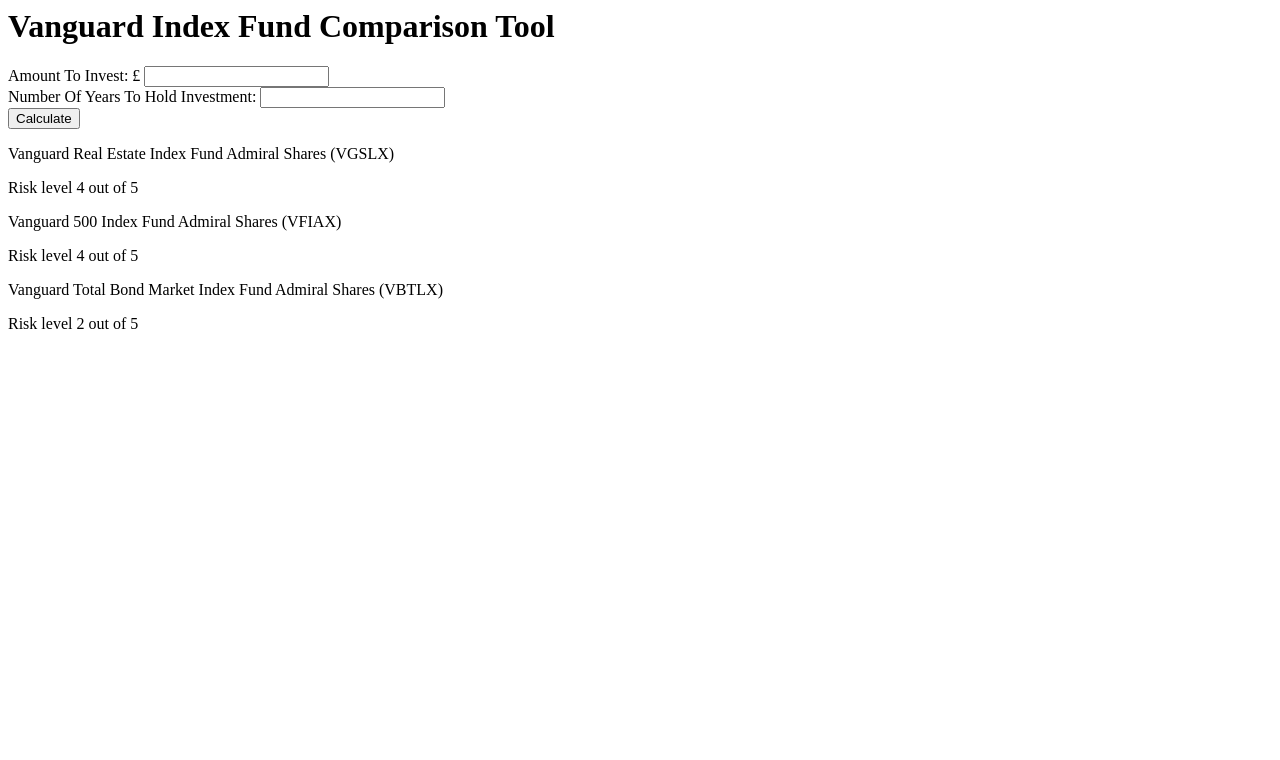
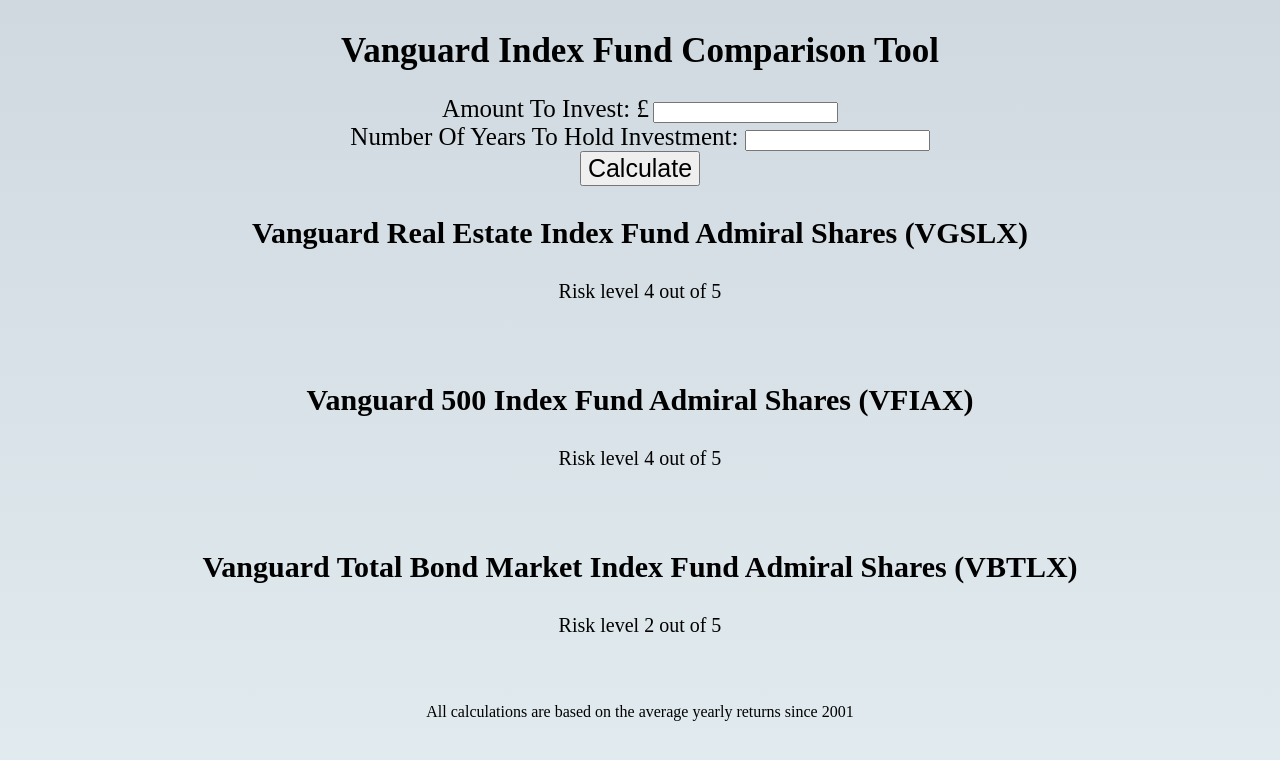
Before and after one commit to NGirn/Vanguard-IndexFund-Comparison-Tool, a plain HTML site: page index.html in a window 1280 px wide. Drawn offline with Linux system fonts and the light colour scheme.

Commit message:
Everything works. Basic css applied

```diff
--- a/app.js
+++ b/app.js
@@ -10,9 +10,12 @@ function calculate() {
   A = p * Math.pow(1 + r / (n * 100), n * t);
 
   // toFixed is used for rounding the amount with two decimal places.
-  result.innerHTML = "Total amount you will have after the investment period £" + A.toFixed(2);
+  result.innerHTML =
+    "Total amount you will have after the investment period £" + A.toFixed(2);
 
-  result.innerHTML += "<br>Total profit over the investment period £" + (A.toFixed(2) - p).toFixed(2);
+  result.innerHTML +=
+    "<br>Total profit over the investment period £" +
+    (A.toFixed(2) - p).toFixed(2);
 
   //VFIAX Calculation
   p = document.getElementById("p").value;
@@ -25,9 +28,13 @@ function calculate() {
   A = p * Math.pow(1 + r / (n * 100), n * t);
 
   // toFixed is used for rounding the amount with two decimal places.
-  result.innerHTML = "Total amount you will have after the investment period £" + A.toFixed(2);
+  result.innerHTML =
+    "Total estimated amount you will have after the investment period £" +
+    A.toFixed(2);
 
-  result.innerHTML += "<br>Total profit over the investment period £" + (A.toFixed(2) - p).toFixed(2);
+  result.innerHTML +=
+    "<br>Total estimated profit over the investment period £" +
+    (A.toFixed(2) - p).toFixed(2);
 
   //VBTLX Calculation
   p = document.getElementById("p").value;
@@ -40,9 +47,10 @@ function calculate() {
   A = p * Math.pow(1 + r / (n * 100), n * t);
 
   // toFixed is used for rounding the amount with two decimal places.
-  result.innerHTML = "Total amount you will have after the investment period £" + A.toFixed(2);
+  result.innerHTML =
+    "Total amount you will have after the investment period £" + A.toFixed(2);
 
-  result.innerHTML += "<br>Total profit over the investment period £" + (A.toFixed(2) - p).toFixed(2);
-
-
+  result.innerHTML +=
+    "<br>Total profit over the investment period £" +
+    (A.toFixed(2) - p).toFixed(2);
 }
--- a/index.html
+++ b/index.html
@@ -4,31 +4,40 @@
     <link rel="stylesheet" href="./style.css" />
   </head>
   <body>
-    <h1>Vanguard Index Fund Comparison Tool</h1>
-
-    <div><label>Amount To Invest: £</label> <input id="p" /></div>
-    <div><label>Number Of Years To Hold Investment: </label> <input id="t" /></div>
-
-    <button onclick="calculate()">Calculate</button>
+    <h1 class="title">Vanguard Index Fund Comparison Tool</h1>
 
     <div>
-        <p>Vanguard Real Estate Index Fund Admiral Shares (VGSLX)</p>
-        <p>Risk level 4 out of 5</p>
-        <p id="result-VGSLX"></p>
+      <label class="inputText">Amount To Invest: £</label> <input id="p" />
     </div>
     <div>
-        <p>Vanguard 500 Index Fund Admiral Shares (VFIAX)</p>
-        <p>Risk level 4 out of 5</p>
-        <p id="result-VFIAX"></p>
+      <label class="inputText">Number Of Years To Hold Investment: </label>
+      <input id="t" />
+    </div>
+
+    <button class="calculateButton" onclick="calculate()">Calculate</button>
+
+    <div>
+      <p class="subheading">
+        Vanguard Real Estate Index Fund Admiral Shares (VGSLX)
+      </p>
+      <p class="riskProfile">Risk level 4 out of 5</p>
+      <p class="resultText" id="result-VGSLX"></p>
     </div>
     <div>
-        <p>Vanguard Total Bond Market Index Fund Admiral Shares (VBTLX)</p>
-        <p>Risk level 2 out of 5</p>
-        <p id="result-VBTLX"></p>
+      <p class="subheading">Vanguard 500 Index Fund Admiral Shares (VFIAX)</p>
+      <p class="riskProfile">Risk level 4 out of 5</p>
+      <p class="resultText" id="result-VFIAX"></p>
     </div>
-
-
-
+    <div>
+      <p class="subheading">
+        Vanguard Total Bond Market Index Fund Admiral Shares (VBTLX)
+      </p>
+      <p class="riskProfile">Risk level 2 out of 5</p>
+      <p class="resultText" id="result-VBTLX"></p>
+    </div>
     <script src="app.js"></script>
   </body>
+  <footer>
+    <p>All calculations are based on the average yearly returns since 2001</p>
+  </footer>
 </html>
--- a/style.css
+++ b/style.css
@@ -0,0 +1,39 @@
+body {
+  background: linear-gradient(#cfd9df, #e2ebf0);
+  display: flex;
+  justify-content: center;
+  flex-direction: column;
+  align-items: center;
+}
+.subheading {
+  font-weight: bold;
+  font-size: 30px;
+}
+
+.riskProfile {
+  font-size: 20px;
+  display: flex;
+  justify-content: center;
+  flex-direction: column;
+  align-items: center;
+}
+
+.calculateButton {
+  font-size: 25px;
+}
+
+.inputText {
+  font-size: 25px;
+}
+
+.title {
+  font-size: 35px;
+}
+
+.resultText {
+  font-size: 25px;
+  display: flex;
+  justify-content: center;
+  flex-direction: column;
+  align-items: center;
+}
```
